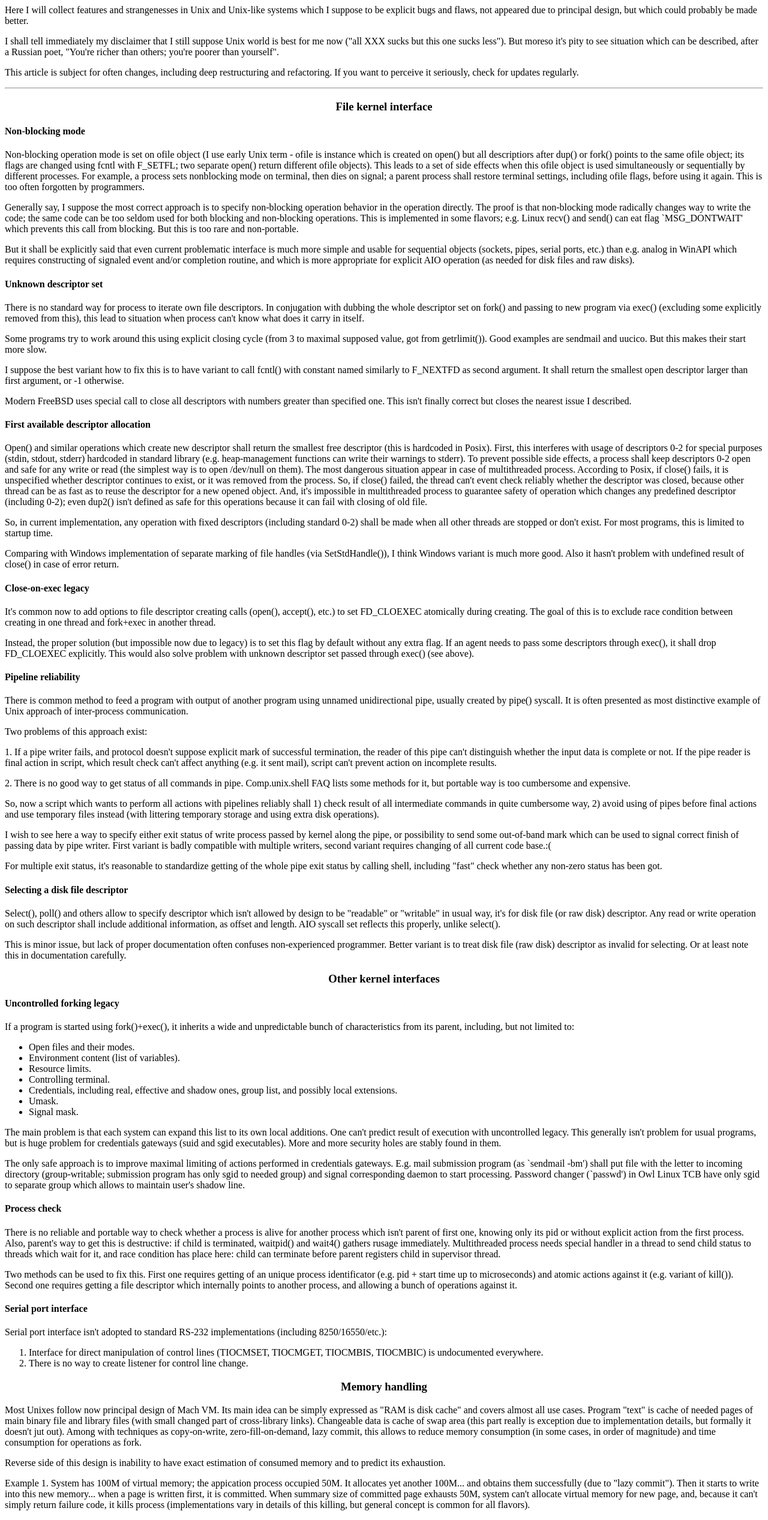
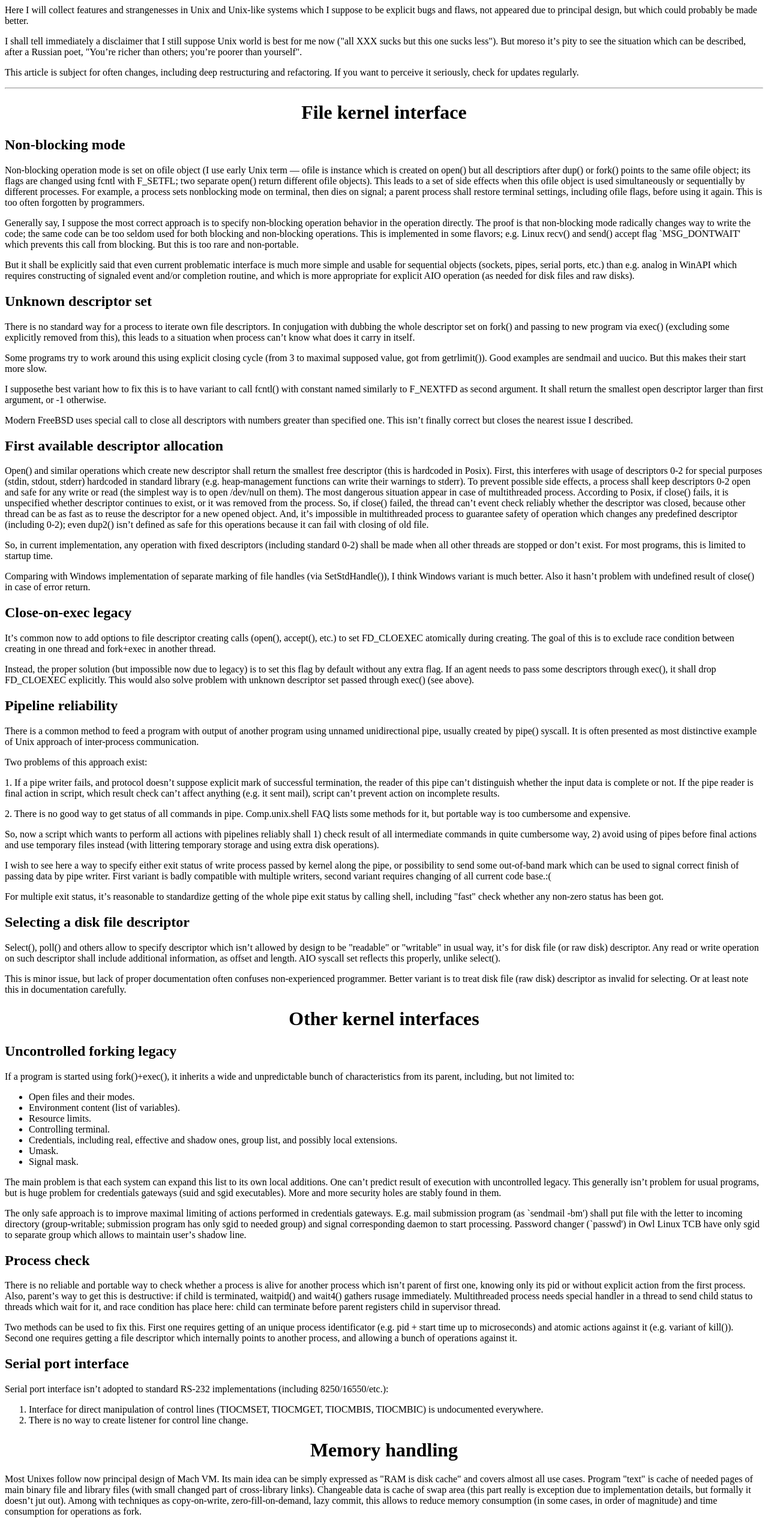
Before and after one commit to netch80/articles, a plain HTML site: page unix_flaws.html in a window 1280 px wide. Shown: the top 2534 px of the page at 60% size. Drawn offline with Linux system fonts and the light colour scheme.

Commit message:
Actualize unix_flaws.html.

```diff
--- a/unix_flaws.html
+++ b/unix_flaws.html
@@ -7,10 +7,10 @@
 Unix-like systems which I suppose to be explicit bugs and flaws, not
 appeared due to principal design, but which could probably be made
 better.</p>
-<p>I shall tell immediately my disclaimer that I still suppose Unix
+<p>I shall tell immediately a disclaimer that I still suppose Unix
 world is best for me now ("all XXX sucks but this one sucks less").
-But moreso it's pity to see situation which can be described, after a
-Russian poet, "You're richer than others; you're poorer than
+But moreso itʼs pity to see the situation which can be described,
+after a Russian poet, "Youʼre richer than others; youʼre poorer than
 yourself".</p>
 <p>This article is subject for often changes, including deep
 restructuring and refactoring. If you want to perceive it seriously,
@@ -18,11 +18,11 @@ check for updates regularly.</p>
 
 <hr>
 
-<p><h3><center>File kernel interface</center></h3></p>
+<p><h1><center>File kernel interface</center></h1></p>
 
-<p><h4>Non-blocking mode</h4></p>
+<p><h2>Non-blocking mode</h2></p>
 <p>Non-blocking operation mode is set on ofile object (I use early Unix
-term - ofile is instance which is created on open() but all
+term — ofile is instance which is created on open() but all
 descriptiors after dup() or fork() points to the same ofile object;
 its flags are changed using fcntl with F_SETFL; two separate open()
 return different ofile objects).  This leads to a set of side effects
@@ -37,7 +37,7 @@ non-blocking operation behavior in the operation directly. The proof
 is that non-blocking mode radically changes way to write the code; the
 same code can be too seldom used for both blocking and non-blocking
 operations. This is implemented in some flavors; e.g. Linux recv() and
-send() can eat flag `MSG_DONTWAIT' which prevents this call from
+send() accept flag `MSG_DONTWAIT' which prevents this call from
 blocking. But this is too rare and non-portable.</p>
 
 <p>But it shall be explicitly said that even current problematic
@@ -47,29 +47,29 @@ which requires constructing of signaled event and/or completion
 routine, and which is more appropriate for explicit AIO operation
 (as needed for disk files and raw disks).</p>
 
-<p><h4>Unknown descriptor set</h4></p>
+<p><h2>Unknown descriptor set</h2></p>
 
-<p>There is no standard way for process to iterate own file
+<p>There is no standard way for a process to iterate own file
 descriptors. In conjugation with dubbing the whole descriptor set on
 fork() and passing to new program via exec() (excluding some
-explicitly removed from this), this lead to situation when process
-can't know what does it carry in itself.</p>
+explicitly removed from this), this leads to a situation when process
+canʼt know what does it carry in itself.</p>
 
 <p>Some programs try to work around this using explicit closing cycle
 (from 3 to maximal supposed value, got from getrlimit()). Good
 examples are sendmail and uucico. But this makes their start more
 slow.</p>
 
-<p>I suppose the best variant how to fix this is to have variant to
+<p>I supposethe best variant how to fix this is to have variant to
 call fcntl() with constant named similarly to F_NEXTFD as second
 argument. It shall return the smallest open descriptor larger than
 first argument, or -1 otherwise.</p>
 
 <p>Modern FreeBSD uses special call to close all descriptors with numbers
-greater than specified one. This isn't finally correct but closes the
+greater than specified one. This isnʼt finally correct but closes the
 nearest issue I described.</p>
 
-<p><h4>First available descriptor allocation</h4></p>
+<p><h2>First available descriptor allocation</h2></p>
 
 <p>Open() and similar operations which create new descriptor shall
 return the smallest free descriptor (this is hardcoded in Posix).
@@ -81,27 +81,27 @@ open and safe for any write or read (the simplest way is to open
 /dev/null on them). The most dangerous situation appear in case of
 multithreaded process. According to Posix, if close() fails, it is
 unspecified whether descriptor continues to exist, or it was
-removed from the process. So, if close() failed, the thread can't
+removed from the process. So, if close() failed, the thread canʼt
 event check reliably whether the descriptor was closed, because other
 thread can be as fast as to reuse the descriptor for a new opened
-object. And, it's impossible in multithreaded process to guarantee
+object. And, itʼs impossible in multithreaded process to guarantee
 safety of operation which changes any predefined descriptor (including
-0-2); even dup2() isn't defined as safe for this operations because it
+0-2); even dup2() isnʼt defined as safe for this operations because it
 can fail with closing of old file.</p>
 
 <p>So, in current implementation, any operation with fixed descriptors
 (including standard 0-2) shall be made when all other threads are
-stopped or don't exist. For most programs, this is limited to startup
+stopped or donʼt exist. For most programs, this is limited to startup
 time.</p>
 
 <p>Comparing with Windows implementation of separate marking of file
-handles (via SetStdHandle()), I think Windows variant is much more
-good. Also it hasn't problem with undefined result of close() in case
+handles (via SetStdHandle()), I think Windows variant is much better.
+Also it hasnʼt problem with undefined result of close() in case
 of error return.</p>
 
-<p><h4>Close-on-exec legacy</h4></p>
+<p><h2>Close-on-exec legacy</h2></p>
 
-<p>It's common now to add options to file descriptor creating calls
+<p>Itʼs common now to add options to file descriptor creating calls
 (open(), accept(), etc.) to set FD_CLOEXEC atomically during creating.
 The goal of this is to exclude race condition between creating in one
 thread and fork+exec in another thread.</p>
@@ -112,20 +112,20 @@ to pass some descriptors through exec(), it shall drop FD_CLOEXEC
 explicitly. This would also solve problem with unknown descriptor set
 passed through exec() (see above).</p>
 
-<p><h4>Pipeline reliability</h4></p>
+<p><h2>Pipeline reliability</h2></p>
 
-<p>There is common method to feed a program with output of another
+<p>There is a common method to feed a program with output of another
 program using unnamed unidirectional pipe, usually created by pipe()
 syscall. It is often presented as most distinctive example of Unix
 approach of inter-process communication.</p>
 
 <p>Two problems of this approach exist:</p>
 
-<p>1. If a pipe writer fails, and protocol doesn't suppose explicit
-mark of successful termination, the reader of this pipe can't
+<p>1. If a pipe writer fails, and protocol doesnʼt suppose explicit
+mark of successful termination, the reader of this pipe canʼt
 distinguish whether the input data is complete or not. If the pipe
-reader is final action in script, which result check can't affect
-anything (e.g. it sent mail), script can't prevent action on
+reader is final action in script, which result check canʼt affect
+anything (e.g. it sent mail), script canʼt prevent action on
 incomplete results.</p>
 
 <p>2. There is no good way to get status of all commands in pipe.
@@ -145,14 +145,14 @@ data by pipe writer. First variant is badly compatible with multiple
 writers, second variant requires changing of all current code
 base.:(</p>
 
-<p>For multiple exit status, it's reasonable to standardize getting of
+<p>For multiple exit status, itʼs reasonable to standardize getting of
 the whole pipe exit status by calling shell, including "fast" check
 whether any non-zero status has been got.</p>
 
-<p><h4>Selecting a disk file descriptor</h4></p>
+<p><h2>Selecting a disk file descriptor</h2></p>
 
-<p>Select(), poll() and others allow to specify descriptor which isn't
-allowed by design to be "readable" or "writable" in usual way, it's
+<p>Select(), poll() and others allow to specify descriptor which isnʼt
+allowed by design to be "readable" or "writable" in usual way, itʼs
 for disk file (or raw disk) descriptor. Any read or write operation
 on such descriptor shall include additional information, as offset and
 length. AIO syscall set reflects this properly, unlike select().</p>
@@ -163,9 +163,9 @@ file (raw disk) descriptor as invalid for selecting. Or at least note
 this in documentation carefully.</p>
 
 
-<p><h3><center>Other kernel interfaces</center></h3></p>
+<p><h1><center>Other kernel interfaces</center></h1></p>
 
-<p><h4>Uncontrolled forking legacy</h4></p>
+<p><h2>Uncontrolled forking legacy</h2></p>
 
 <p>If a program is started using fork()+exec(), it inherits a wide and
 unpredictable bunch of characteristics from its parent, including, but
@@ -182,8 +182,8 @@ list, and possibly local extensions.</li>
 </ul>
 
 <p>The main problem is that each system can expand this list to its
-own local additions. One can't predict result of execution with
-uncontrolled legacy. This generally isn't problem for usual programs,
+own local additions. One canʼt predict result of execution with
+uncontrolled legacy. This generally isnʼt problem for usual programs,
 but is huge problem for credentials gateways (suid and sgid
 executables). More and more security holes are stably found in
 them.</p>
@@ -194,14 +194,14 @@ performed in credentials gateways. E.g. mail submission program (as
 (group-writable; submission program has only sgid to needed group) and
 signal corresponding daemon to start processing. Password changer
 (`passwd') in Owl Linux TCB have only sgid to separate group which
-allows to maintain user's shadow line.</p>
+allows to maintain userʼs shadow line.</p>
 
-<p><h4>Process check</h4></p>
+<p><h2>Process check</h2></p>
 
 <p>There is no reliable and portable way to check whether a process
-is alive for another process which isn't parent of first one, knowing
+is alive for another process which isnʼt parent of first one, knowing
 only its pid or without explicit action from the first process. Also,
-parent's way to get this is destructive: if child is terminated,
+parentʼs way to get this is destructive: if child is terminated,
 waitpid() and wait4() gathers rusage immediately. Multithreaded
 process needs special handler in a thread to send child status to
 threads which wait for it, and race condition has place here: child
@@ -213,8 +213,8 @@ microseconds) and atomic actions against it (e.g. variant of kill()).
 Second one requires getting a file descriptor which internally points
 to another process, and allowing a bunch of operations against it.</p>
 
-<p><h4>Serial port interface</h4></p>
-<p>Serial port interface isn't adopted to standard RS-232
+<p><h2>Serial port interface</h2></p>
+<p>Serial port interface isnʼt adopted to standard RS-232
 implementations (including 8250/16550/etc.):</p>
 <ol>
 <li>Interface for direct manipulation of control lines (TIOCMSET,
@@ -223,7 +223,7 @@ TIOCMGET, TIOCMBIS, TIOCMBIC) is undocumented everywhere.</li>
 </ol>
 
 
-<p><h3><center>Memory handling</center></h3></p>
+<p><h1><center>Memory handling</center></h1></p>
 
 <p>Most Unixes follow now principal design of Mach VM. Its main
 idea can be simply expressed as "RAM is disk cache" and covers
@@ -231,7 +231,7 @@ almost all use cases. Program "text" is cache of needed pages of
 main binary file and library files (with small changed part of
 cross-library links).  Changeable data is cache of swap area (this
 part really is exception due to implementation details, but
-formally it doesn't jut out). Among with techniques as
+formally it doesnʼt jut out). Among with techniques as
 copy-on-write, zero-fill-on-demand, lazy commit, this allows to
 reduce memory consumption (in some cases, in order of magnitude)
 and time consumption for operations as fork.</p>
@@ -243,8 +243,8 @@ process occupied 50M. It allocates yet another 100M... and obtains
 them successfully (due to "lazy commit"). Then it starts to write
 into this new memory... when a page is written first, it is
 committed.  When summary size of committed page exhausts 50M,
-system can't allocate virtual memory for new page, and, because it
-can't simply return failure code, it kills process
+system canʼt allocate virtual memory for new page, and, because it
+canʼt simply return failure code, it kills process
 (implementations vary in details of this killing, but general
 concept is common for all flavors).</p>
 <p>Example 2. System has 100M of virtual memory; the appication
@@ -262,9 +262,9 @@ memory (i.e. expanding swap area) according to uncommitted
 requested space and shared pages, counted for each process
 separately.
 
-<p><h3><center>Standard shell</center></h3></p>
+<p><h1><center>Standard shell</center></h1></p>
 
-<p><h4>Wildcard matching</h4></p>
+<p><h2>Wildcard matching</h2></p>
 
 <p>Shell uses wildcard mechanisms for easy specifying of group of
 names using mask. E.g. `a*' matches all files (directories, etc.)
@@ -272,25 +272,25 @@ which names start with `a'.<br>
 There is wildcard expression `*' to match all names except ones
 starting with `.'.<br>
 There is no expression to match all names including ones starting
-with `.' (yes, it's usual need).<br>
+with `.' (yes, itʼs usual need).<br>
 There is no expression to match all names including ones starting
-with `.' but excluding `.' and `..' (yes, it's yet another usual need
+with `.' but excluding `.' and `..' (yes, itʼs yet another usual need
 and even more important than previous one).</p>
-<p>Generally, the globbing theme needs separate description. It's
+<p>Generally, the globbing theme needs separate description. Itʼs
 known that using globbing in shell simplifies writing programs which
 simply iterates list of their arguments. But, there are no strong
 disadvantages against having the same globbing implemented in standard
 library and called from each program in quite simple way (if the
 program supposes a globbing can be used here, it can call library
-function for this). This also has advantage because simple list can't
+function for this). This also has advantage because simple list canʼt
 carry per-file marks. E.g. a program determine file type by default
 using its suffix; if you want to process all files in directory as mp3
-files, you can't use `-mode=mp3 *', but instead shall provide
+files, you canʼt use `-mode=mp3 *', but instead shall provide
 "inserting" into forced mode and "exiting" from it: `-force-mode=mp3 *
 -exit-force-mode'. If program processes wildcard by itself, it can use
 more simple approach and treat expansion results internally.
 <p>Another problem is that shell by default passed wildcard expression
-directly, if can't find a name which conforms to it. As a result,
+directly, if canʼt find a name which conforms to it. As a result,
 `touch *' in empty directory creates file named `*'. This is
 definitely another effect than supposed by command issuer.</p>
 <p>Modern shells try to deal with these problems. For example, bash
@@ -300,11 +300,11 @@ supports:</p>
 <dd>No wildcard expansion (AKA globbing) is performed. Application
 shall deal with all wildcards directly.</dd>
 <dt>shopt nullglob</dt>
-<dd>If wildcard expression doesn't match any name, no argument is
+<dd>If wildcard expression doesnʼt match any name, no argument is
 created in generated list. This is useful e.g. for constructions like
 `for X in *; do ... done'.</dd>
 <dt>shopt failglob (FreeBSD port extension)</dt>
-<dd>If wildcard expression doesn't match any name, shell error is
+<dd>If wildcard expression doesnʼt match any name, shell error is
 generated and no command is called.</dd>
 </dl>
 <p>All these options fix only part of problem. For example, if one
@@ -312,28 +312,25 @@ want to match either a* or b*, no shell support this. The closest one
 is bash with its possibility to match {a*,b*} using "brace expansion"
 as two expressions, but failglob option leads to fail on the whole
 expression even if there is match for other part. Seems this is
-problem of concrete implementation, but standard variant doesn't allow
+problem of concrete implementation, but standard variant doesnʼt allow
 even such incomplete variant.</p>
 <p>Bash option `dotglob' makes `*' at begin of expression matching
-also files starting with `.'. I suppose it's much simpler to use `**'
+also files starting with `.'. I suppose itʼs much simpler to use `**'
 for this.</p>
 
-<p><h4>Non-default execfail option</h4></p>
+<p><h2>Non-default execfail option</h2></p>
 
 <p>Shell has standard option `-e' which causes it to fail script when
 a command which result is unchecked in this script fails in any way
-(has non-zero exit status). It isn't turned on by default.</p>
-<p>I treat its "default off" status as flaw because it's too often for
+(has non-zero exit status). It isnʼt turned on by default.</p>
+<p>I treat its "default off" status as flaw because itʼs too often for
 non-experienced coder to ignore problems reported by script
 contents.</p>
 
-<p><h4>Pipe exit status</h4></p>
+<p><h2>Pipe exit status</h2></p>
 
 <p>This is detailedly described above, in kernel interface
 section.</p>
-
-
-
 
 <hr>
 <p>$Id$</p>
```
